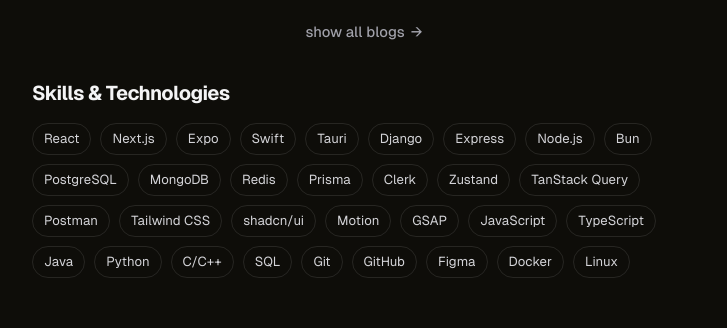
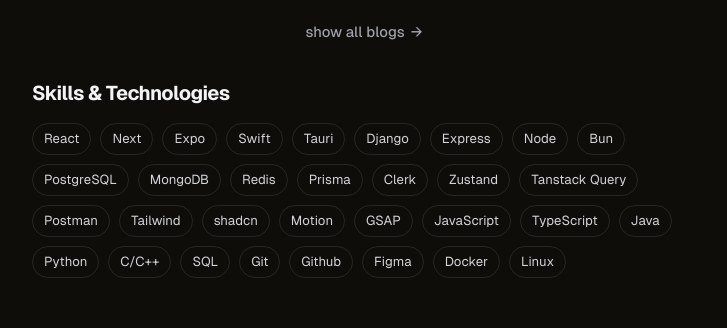
Before and after one commit to sahilkhedkar/sahilkhedkar.com, a Next.js app in the folder apps/web/: page / in a window 1280 px wide. Shown: the part 840-1168 px from the top of the page, without its empty margins (276-1003 px from the left). Built offline with nearby package versions, Linux system fonts and the light colour scheme; no server answers; the database is empty.

Commit message:
Link skills to their reference searches

```diff
--- a/apps/web/app/components/skills.tsx
+++ b/apps/web/app/components/skills.tsx
@@ -1,36 +1,36 @@
 const skills = [
-  "React",
-  "Next.js",
-  "Expo",
-  "Swift",
-  "Tauri",
-  "Django",
-  "Express",
-  "Node.js",
-  "Bun",
-  "PostgreSQL",
-  "MongoDB",
-  "Redis",
-  "Prisma",
-  "Clerk",
-  "Zustand",
-  "TanStack Query",
-  "Postman",
-  "Tailwind CSS",
-  "shadcn/ui",
-  "Motion",
-  "GSAP",
-  "JavaScript",
-  "TypeScript",
-  "Java",
-  "Python",
-  "C/C++",
-  "SQL",
-  "Git",
-  "GitHub",
-  "Figma",
-  "Docker",
-  "Linux",
+  { name: "React", href: "https://www.google.com/search?q=React%20JS%20JavaScript%20library" },
+  { name: "Next", href: "https://www.google.com/search?q=Next.js%20React%20framework" },
+  { name: "Expo", href: "https://www.google.com/search?q=Expo%20React%20Native%20framework" },
+  { name: "Swift", href: "https://www.google.com/search?q=Swift%20programming%20language" },
+  { name: "Tauri", href: "https://www.google.com/search?q=Tauri%20desktop%20app%20framework" },
+  { name: "Django", href: "https://www.google.com/search?q=Django%20Python%20web%20framework" },
+  { name: "Express", href: "https://www.google.com/search?q=Express.js%20Node.js%20framework" },
+  { name: "Node", href: "https://www.google.com/search?q=Node.js%20JavaScript%20runtime" },
+  { name: "Bun", href: "https://www.google.com/search?q=Bun.js%20JavaScript%20runtime" },
+  { name: "PostgreSQL", href: "https://www.google.com/search?q=PostgreSQL%20database" },
+  { name: "MongoDB", href: "https://www.google.com/search?q=MongoDB%20NoSQL%20database" },
+  { name: "Redis", href: "https://www.google.com/search?q=Redis%20in-memory%20database" },
+  { name: "Prisma", href: "https://www.google.com/search?q=Prisma%20ORM%20database%20toolkit" },
+  { name: "Clerk", href: "https://www.google.com/search?q=Clerk%20authentication%20platform" },
+  { name: "Zustand", href: "https://www.google.com/search?q=Zustand%20React%20state%20management" },
+  { name: "Tanstack Query", href: "https://www.google.com/search?q=TanStack%20Query%20React%20Query" },
+  { name: "Postman", href: "https://www.google.com/search?q=Postman%20API%20testing%20tool" },
+  { name: "Tailwind", href: "https://www.google.com/search?q=Tailwind%20CSS%20framework" },
+  { name: "shadcn", href: "https://www.google.com/search?q=shadcn%2Fui%20React%20components" },
+  { name: "Motion", href: "https://www.google.com/search?q=Framer%20Motion%20React%20animation%20library" },
+  { name: "GSAP", href: "https://www.google.com/search?q=GSAP%20GreenSock%20animation%20library" },
+  { name: "JavaScript", href: "https://www.google.com/search?q=JavaScript%20programming%20language" },
+  { name: "TypeScript", href: "https://www.google.com/search?q=TypeScript%20programming%20language" },
+  { name: "Java", href: "https://www.google.com/search?q=Java%20programming%20language" },
+  { name: "Python", href: "https://www.google.com/search?q=Python%20programming%20language" },
+  { name: "C/C++", href: "https://www.google.com/search?q=C%20and%20C%2B%2B%20programming%20language" },
+  { name: "SQL", href: "https://www.google.com/search?q=SQL%20database%20query%20language" },
+  { name: "Git", href: "https://www.google.com/search?q=Git%20version%20control" },
+  { name: "Github", href: "https://www.google.com/search?q=GitHub%20code%20hosting%20platform" },
+  { name: "Figma", href: "https://www.google.com/search?q=Figma%20design%20tool" },
+  { name: "Docker", href: "https://www.google.com/search?q=Docker%20containerization%20platform" },
+  { name: "Linux", href: "https://www.google.com/search?q=Linux%20operating%20system" },
 ];
 
 export function Skills() {
@@ -39,8 +39,10 @@
       <h2 className="home-blogs-heading">Skills &amp; Technologies</h2>
       <ul className="skills-list" aria-label="Skills and technologies">
         {skills.map((skill) => (
-          <li key={skill} className="skill-chip">
-            {skill}
+          <li key={skill.name}>
+            <a className="skill-chip" href={skill.href} target="_blank" rel="noopener noreferrer">
+              {skill.name}
+            </a>
           </li>
         ))}
       </ul>
```
